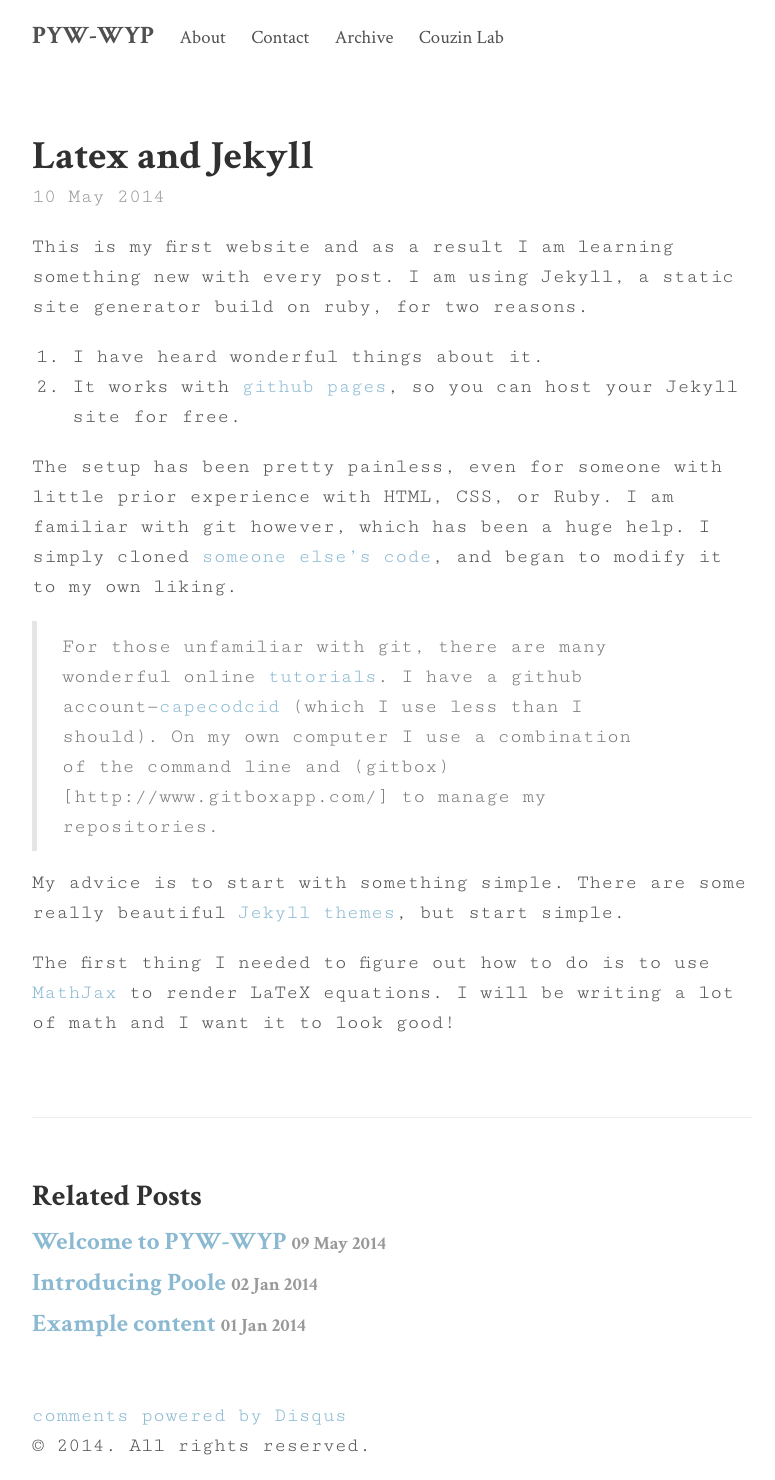
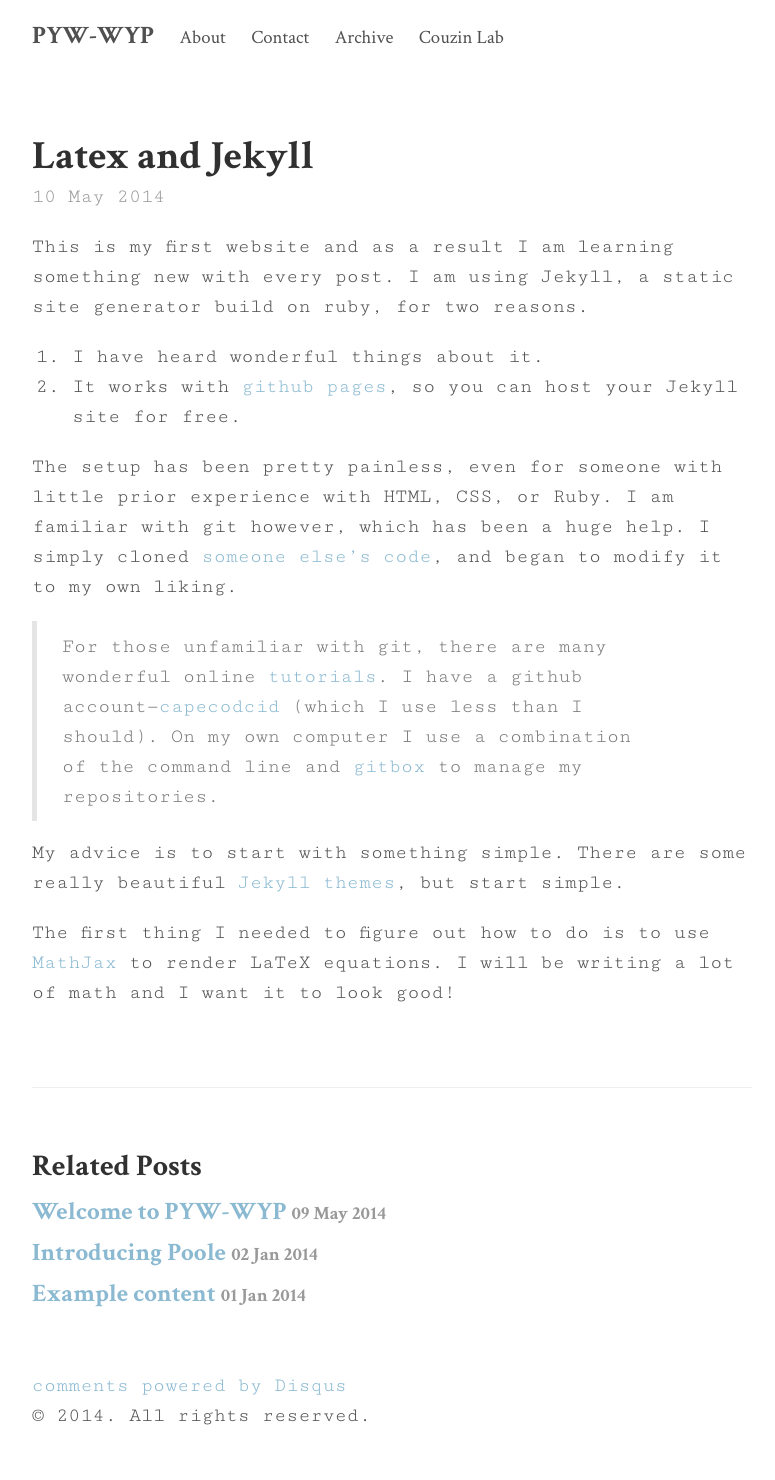
Before and after one commit to capecodcid/capecodcid.github.io, a Jekyll site: the page built from _posts/2014-05-10-Latex+Jekyll.md, in a window 1280 px wide. Shown: the whole page, without its empty margins (248-1023 px from the left). Built offline with Jekyll 4.4.1, drawn with Linux system fonts in a browser that asks for light colours; some web fonts are replaced; comment, search, counter and statistics services are not loaded.

Commit message:
tried getting a block quote to work

```diff
--- a/_posts/2014-05-10-Latex+Jekyll.md
+++ b/_posts/2014-05-10-Latex+Jekyll.md
@@ -11,7 +11,8 @@ This is my first website and as a result I am learning something new with every
 2. It works with [github pages](https://pages.github.com/), so you can host your Jekyll site for free.
 
 The setup has been pretty painless, even for someone with little prior experience with HTML, CSS, or Ruby.  I am familiar with git however, which has been a huge help.  I simply cloned [someone else's code](https://github.com/poole/poole), and began to modify it to my own liking.
->For those unfamiliar with git, there are many wonderful online [tutorials](https://try.github.io/levels/1/challenges/1).  I have a github account---[capecodcid](https://github.com/capecodcid/) (which I use less than I should).  On my own computer I use a combination of the command line and (gitbox)[http://www.gitboxapp.com/] to manage my repositories.
+
+> For those unfamiliar with git, there are many wonderful online [tutorials](https://try.github.io/levels/1/challenges/1).  I have a github account---[capecodcid](https://github.com/capecodcid/) (which I use less than I should).  On my own computer I use a combination of the command line and [gitbox](http://www.gitboxapp.com/) to manage my repositories.
 
 My advice is to start with something simple.  There are some really beautiful [Jekyll themes](https://github.com/ColeTownsend/Balzac-for-Jekyll), but start simple.
 
```
